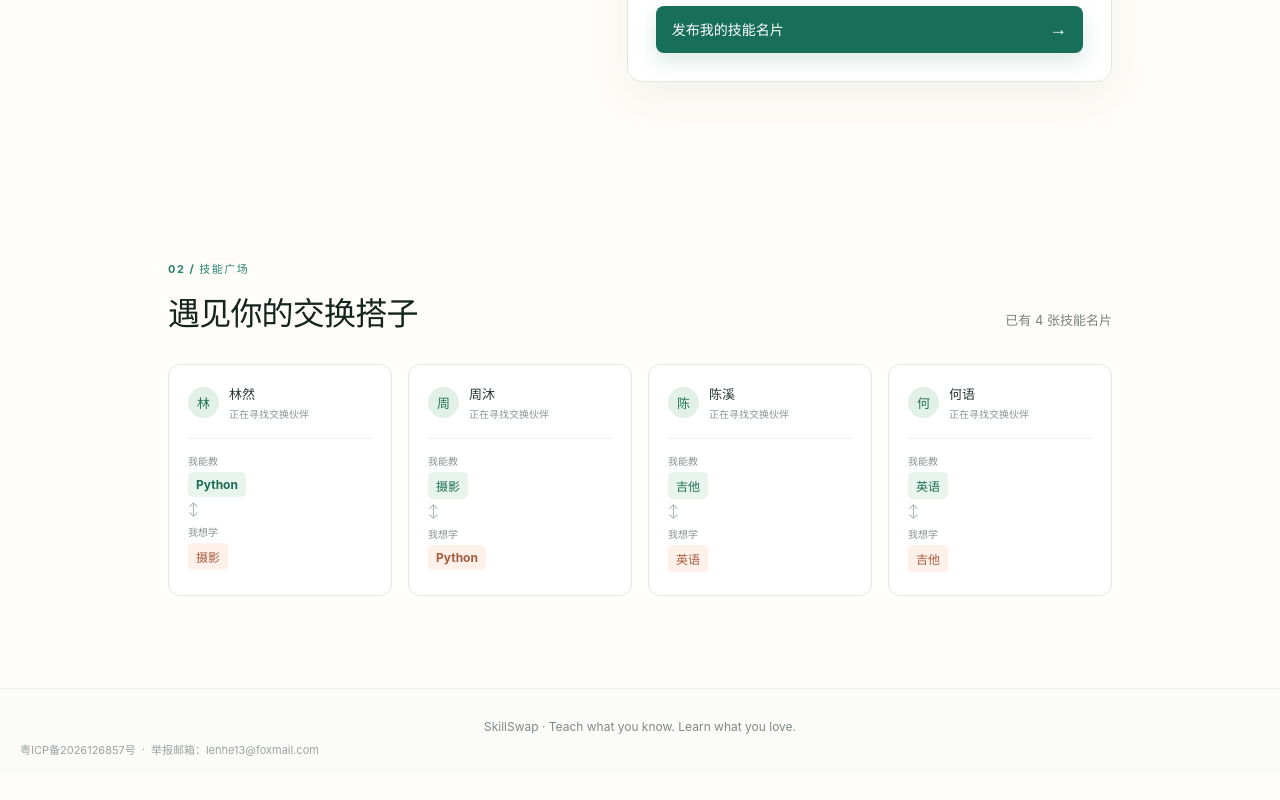
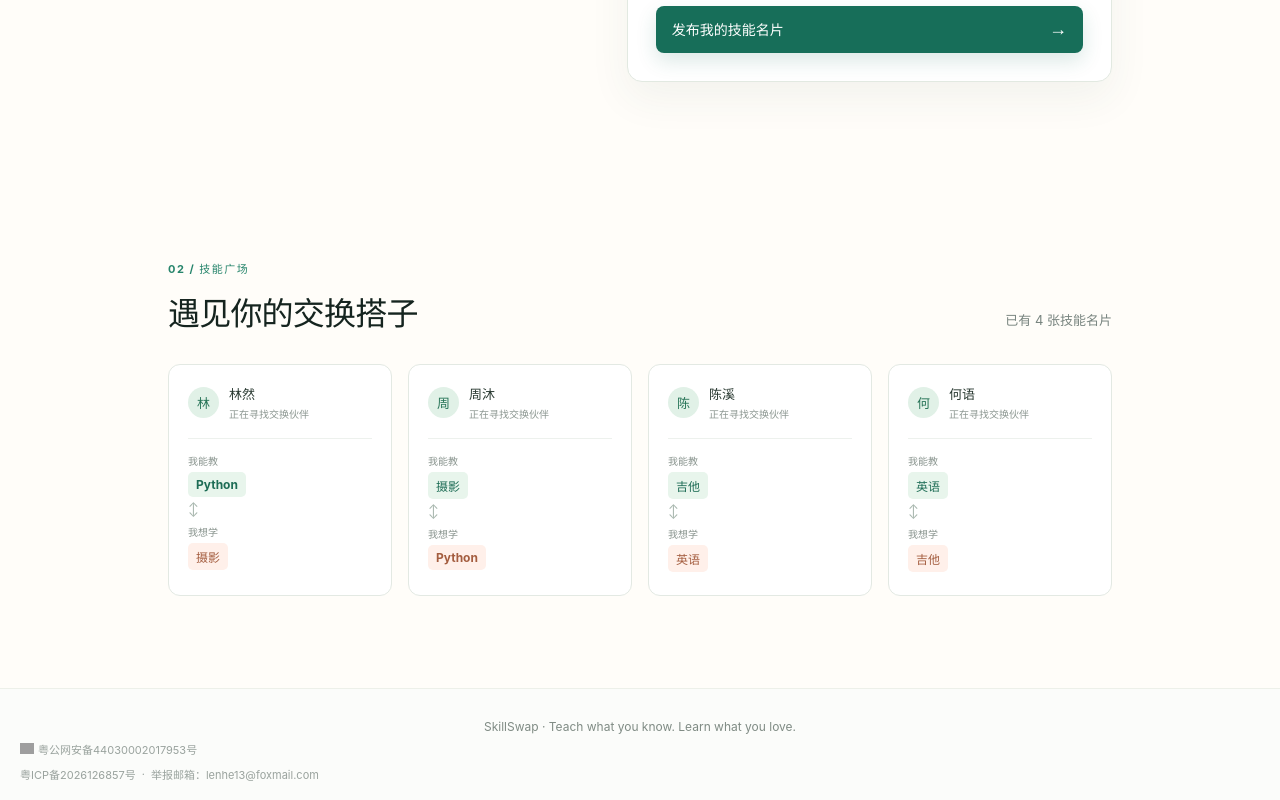
Before and after one commit to 3166302416-prog/skillswap, a React (Vite) app: page / in a window 1280 px wide. Shown: the part 825-1625 px from the top of the page. Before the commit the page ends 1600 px from the top, so only its background shows below. Built offline with nearby package versions, Linux system fonts and the light colour scheme; grey boxes are pictures that could not be loaded.

Commit message:
页脚添加公安备案号

```diff
--- a/src/App.css
+++ b/src/App.css
@@ -17,4 +17,7 @@ footer a { align-self: flex-start; color: #9aa39e; font-size: 11px; text-decorat
 footer a:hover, footer a:focus-visible { color: #66736d; text-decoration: underline; }
 footer .footer-filing { align-self: flex-start; display: flex; flex-wrap: wrap; align-items: center; gap: 6px; color: #9aa39e; font-size: 11px; text-align: left; }
 footer .footer-filing a { align-self: auto; }
+footer .footer-public-security { align-self: flex-start; color: #9aa39e; font-size: 11px; text-align: left; }
+footer .footer-public-security a { align-self: auto; display: inline-flex; align-items: center; gap: 4px; }
+footer .footer-public-security img { width: 14px; height: 14px; object-fit: contain; }
 @media (max-width: 760px) { .topbar { height: 62px; padding: 0 18px; } nav { gap: 16px; } .hero { padding: 55px 20px 66px; }.hero-copy br { display: none; }.skill-orbit { margin-top: 36px; }.publish-section { grid-template-columns: 1fr; gap: 28px; padding: 70px 20px; }.my-card-section { display: block; padding: 36px 20px; }.my-card-section .skill-card { width: auto; margin-top: 20px; }.match-banner { margin: 0 20px; padding: 15px; }.square-section { padding: 65px 20px; }.square-heading { align-items: start; }.square-heading > p { display: none; }.cards-grid { grid-template-columns: repeat(2, 1fr); gap: 11px; }.skill-card { padding: 14px; } }
--- a/src/App.tsx
+++ b/src/App.tsx
@@ -44,6 +44,9 @@ function App() {
     <section className="square-section" id="square"><div className="square-heading"><div><p className="eyebrow">02 / 技能广场</p><h2>遇见你的交换搭子</h2></div><p>已有 {cards.length} 张技能名片</p></div><div className="cards-grid">{cards.map((card) => <SkillCardView card={card} key={card.id} />)}</div></section>
     <footer>
       <span>SkillSwap · Teach what you know. Learn what you love.</span>
+      <span className="footer-public-security">
+        <a href="https://beian.mps.gov.cn/#/query/webSearch?code=44030002017953" target="_blank" rel="noopener noreferrer"><img src="https://beian.mps.gov.cn/web/assets/logo01.6189a29f.png" alt="公安备案图标" /> 粤公网安备44030002017953号</a>
+      </span>
       <span className="footer-filing">
         <a href="https://beian.miit.gov.cn/" target="_blank" rel="noopener noreferrer">粤ICP备2026126857号</a>
         <span aria-hidden="true">·</span>
```
